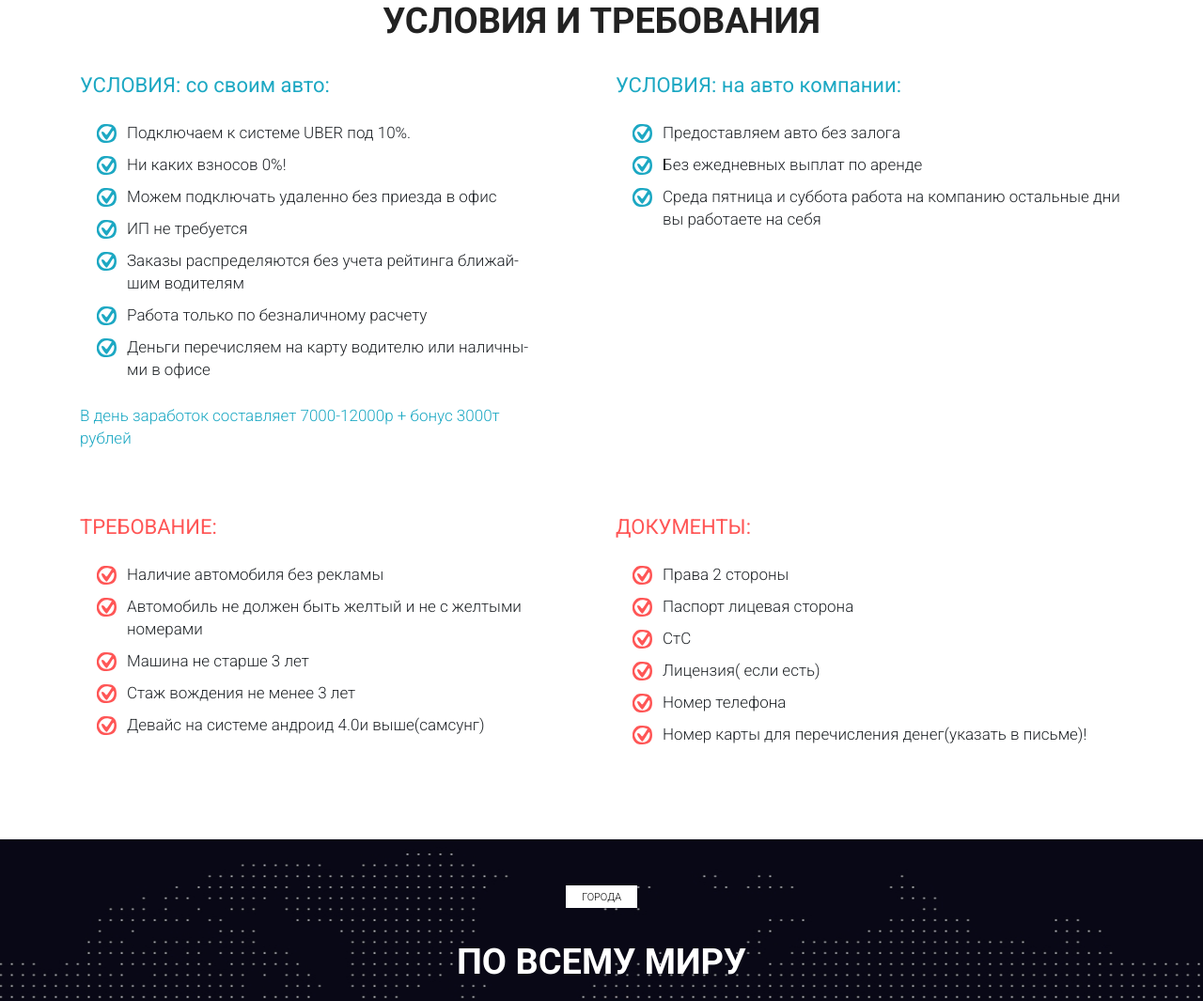
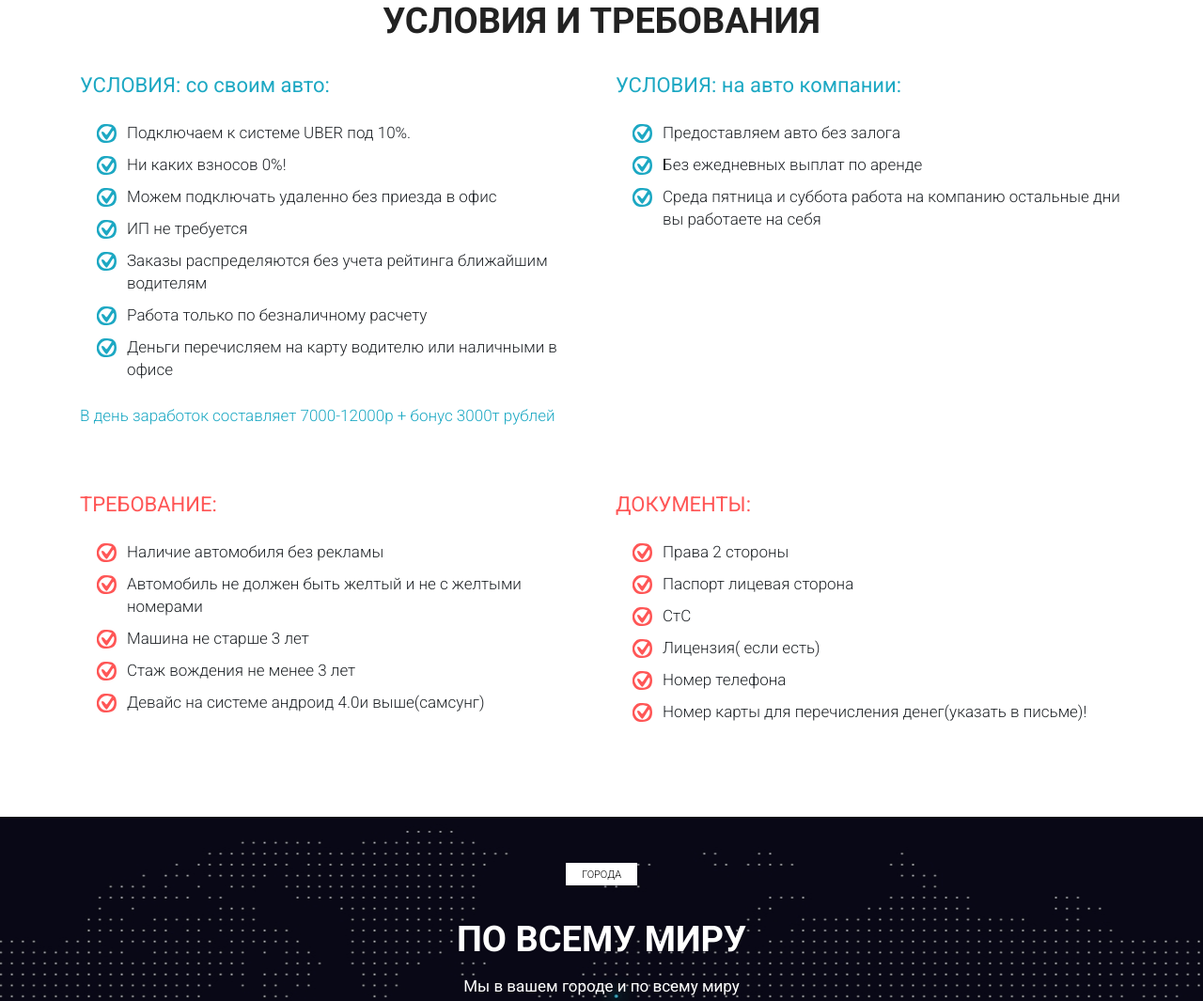
Before and after one commit to elkantro/elkantro.github.io, a plain HTML site: page index.html in a window 1280 px wide. Shown: the part 3753-4818 px from the top of the page at 94% size. Drawn offline with Linux system fonts and the light colour scheme.

Commit message:
Add files via upload

```diff
--- a/index.html
+++ b/index.html
@@ -283,17 +283,17 @@
                             ИП не требуется
                         </li>
                         <li>
-                            Заказы распределяются без учета рейтинга ближай-<br>шим водителям
+                            Заказы распределяются без учета рейтинга ближайшим водителям
                         </li>
                         <li>
                             Работа только по безналичному расчету
                         </li>
                         <li>
-                            Деньги перечисляем на карту водителю или наличны-<br>ми в офисе
+                            Деньги перечисляем на карту водителю или наличными в офисе
                         </li>
                     </ul>
                     <div class="require_descr">
-                        В день заработок составляет 7000-12000р + бонус 3000т<br> рублей
+                        В день заработок составляет 7000-12000р + бонус 3000т рублей
                     </div>
                 </div>
             </div>
```
